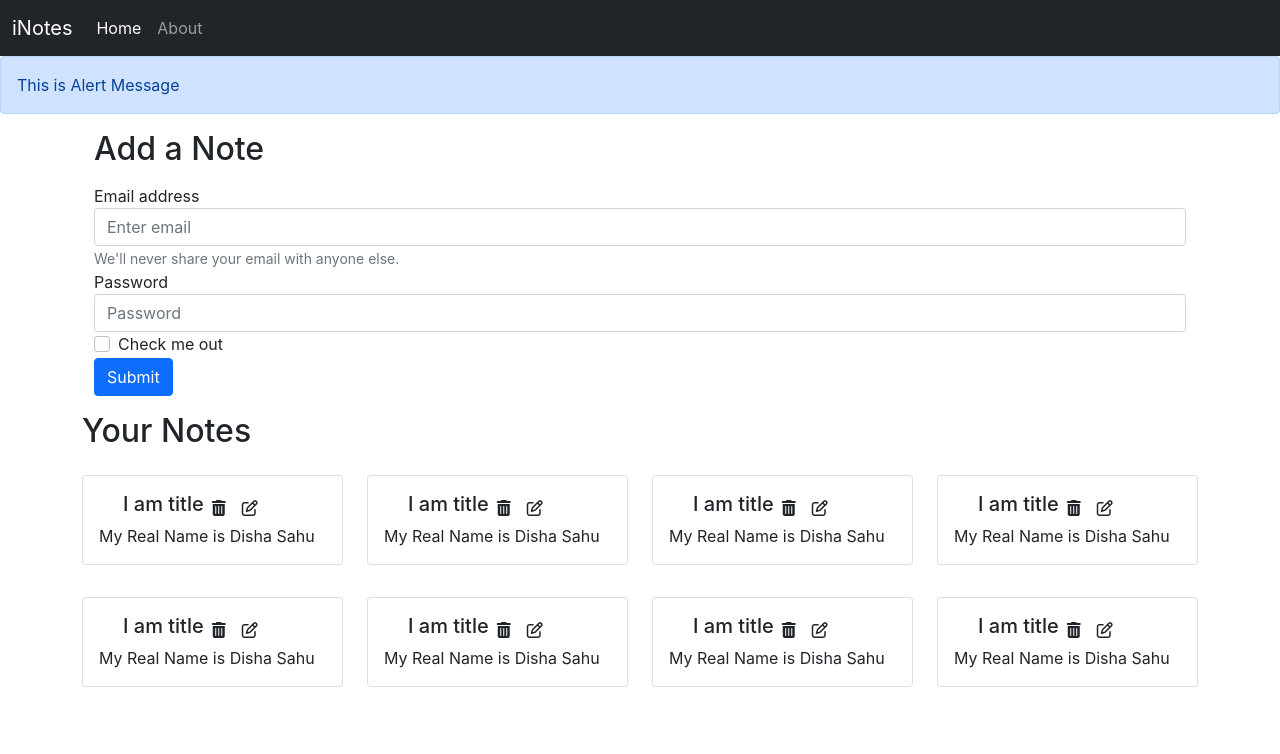
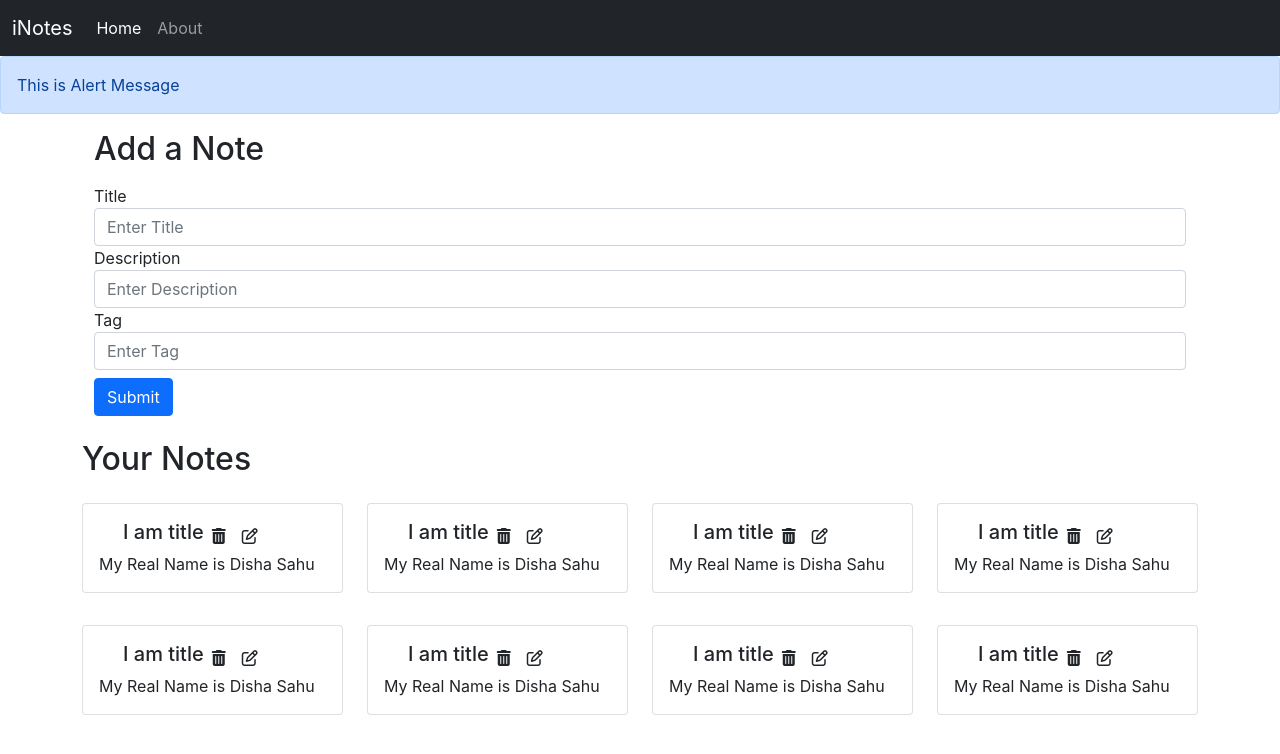
Before and after one commit to sahudisha/iNotes_MERN-Stack, a React (Create React App) app: page / in a window 1280 px wide. Shown: the top 754 px of the page. Built offline with nearby package versions, Linux system fonts and the light colour scheme.

Commit message:
Add and delete a note from UI TODO Api Call

```diff
--- /dev/null
+++ b/src/components/AddNote.js
@@ -0,0 +1,37 @@
+import React, { useContext, useState } from 'react'
+import NoteContext from '../context/notes/NoteContext';
+
+const AddNote = () => {
+    const context = useContext(NoteContext);
+    const { addNote } = context;
+    const [note, setNote] = useState({ title: "", description: '', tag: '' })
+    const onChange = (e) => {
+        setNote({ ...note, [e.target.name]: e.target.value })
+    }
+    const handleClick = (e) => {
+        e.preventDefault();
+        addNote(note.title, note.description, note.tag);
+    }
+    return (
+        <div className="container my-3">
+            <h2>Add a Note</h2>
+            <form className='my-3'>
+                <div className="form-group">
+                    <label htmlFor="title">Title</label>
+                    <input type="text" className="form-control" id="title" name='title' placeholder="Enter Title" onChange={onChange} />
+                </div>
+                <div className="form-group">
+                    <label htmlFor="description">Description</label>
+                    <input type="text" className="form-control" id="description" name='description' placeholder="Enter Description" onChange={onChange} />
+                </div>
+                <div className="form-group">
+                    <label htmlFor="tag">Tag</label>
+                    <input type="text" className="form-control" id="tag" name='tag' placeholder="Enter Tag" onChange={onChange} />
+                </div>
+                <button type="submit" className="btn btn-primary my-2" onClick={handleClick}>Submit</button>
+            </form>
+        </div>
+    )
+}
+
+export default AddNote
--- a/src/components/Home.js
+++ b/src/components/Home.js
@@ -2,28 +2,8 @@
 import Notes from './Notes'
 
 const Home = () => {
-
     return (
         <>
-            <div className="container my-3">
-                <h2>Add a Note</h2>
-                <form className='my-3'>
-                    <div className="form-group">
-                        <label htmlFor="exampleInputEmail1">Email address</label>
-                        <input type="email" className="form-control" id="exampleInputEmail1" aria-describedby="emailHelp" placeholder="Enter email" />
-                        <small id="emailHelp" className="form-text text-muted">We'll never share your email with anyone else.</small>
-                    </div>
-                    <div className="form-group">
-                        <label htmlFor="exampleInputPassword1">Password</label>
-                        <input type="password" className="form-control" id="exampleInputPassword1" placeholder="Password" />
-                    </div>
-                    <div className="form-check">
-                        <input type="checkbox" className="form-check-input" id="exampleCheck1" />
-                        <label className="form-check-label" htmlFor="exampleCheck1">Check me out</label>
-                    </div>
-                    <button type="submit" className="btn btn-primary">Submit</button>
-                </form>
-            </div>
             <Notes />
         </>
     )
--- a/src/components/NoteItem.js
+++ b/src/components/NoteItem.js
@@ -1,6 +1,9 @@
-import React from 'react'
+import React, { useContext } from 'react'
+import NoteContext from '../context/notes/NoteContext';
 
 const NoteItem = (props) => {
+    const context = useContext(NoteContext);
+    const { deleteNote } = context;
     const { note } = props;
     return (
         <div className="container col-md-3">
@@ -8,7 +11,7 @@
                 <div className="card-body">
                     <div className="container d-flex align-items-center">
                         <h5 className="card-title">{note.title}</h5>
-                        <i className="fa-solid fa-trash-alt mx-2"></i>
+                        <i className="fa-solid fa-trash-alt mx-2" onClick={() => { deleteNote(note._id) }}></i>
                         <i className="fa-regular fa-pen-to-square mx-2"></i>
                     </div>
                     <p className="card-text">{note.description}</p>
--- a/src/components/Notes.js
+++ b/src/components/Notes.js
@@ -1,11 +1,14 @@
 import React, { useContext } from 'react'
-import noteContext from '../context/notes/noteContext';
+import NoteContext from '../context/notes/NoteContext';
 import NoteItem from './NoteItem';
+import AddNote from './AddNote';
 
 const Notes = () => {
-    const context = useContext(noteContext);
-    const { notes, setNotes } = context;
+    const context = useContext(NoteContext);
+    const { notes } = context;
     return (
+        <>
+            <AddNote />
             <div className="row my-3">
                 <h2>Your Notes</h2>
                 {notes.map((note) => {
@@ -14,6 +17,7 @@
                     )
                 })}
             </div>
+        </>
     )
 }
 
--- a/src/context/notes/NoteState.js
+++ b/src/context/notes/NoteState.js
@@ -1,5 +1,5 @@
 import React, { useState } from 'react'
-import noteContext from "./noteContext";
+import NoteContext from "./NoteContext";
 
 
 const NoteState = (props) => {
@@ -21,7 +21,7 @@
             "tag": "personal",
             "date": "2025-09-11T07:51:59.196Z",
             "__v": 0
-        },{
+        }, {
             "_id": "68ba9920f58c9669b5144bc3",
             "user": "68b94d6acb6bcfad6e51aef2",
             "title": "I am title",
@@ -38,7 +38,7 @@
             "tag": "personal",
             "date": "2025-09-11T07:51:59.196Z",
             "__v": 0
-        },{
+        }, {
             "_id": "68ba9920f58c9669b5144bc5",
             "user": "68b94d6acb6bcfad6e51aef2",
             "title": "I am title",
@@ -55,7 +55,7 @@
             "tag": "personal",
             "date": "2025-09-11T07:51:59.196Z",
             "__v": 0
-        },{
+        }, {
             "_id": "68ba9920f58c9669b5144bc7",
             "user": "68b94d6acb6bcfad6e51aef2",
             "title": "I am title",
@@ -75,10 +75,38 @@
         }
     ]
     const [notes, setNotes] = useState(notesInitial)
+
+    //Add a note
+    const addNote = (title, description, tag) => {
+        //ToDO API Calls
+        console.log('Adding a note');
+        const note = {
+            "_id": "68c27f9f769c9cc4f7a139d8",
+            "user": "68b94d6acb6bcfad6e51aef2",
+            "title": title,
+            "description": description,
+            "tag": tag,
+            "date": "2025-09-11T07:51:59.196Z",
+            "__v": 0
+        }
+        setNotes(notes.concat(note));
+    }
+    //Delete a note
+    const deleteNote = (id) => {
+        //TODO API Call
+        console.log('Deleting a note with id ' + id)
+        const newNotes = notes.filter((note) => { return note._id !== id })
+        setNotes(newNotes);
+    }
+    //Edit a note
+    const editNote = () => {
+
+    }
+
     return (
-        <noteContext.Provider value={{ notes, setNotes }}>
+        <NoteContext.Provider value={{ notes, addNote, deleteNote, editNote }}>
             {props.children}
-        </noteContext.Provider>
+        </NoteContext.Provider>
     )
 }
 
--- a/src/context/notes/noteContext.js
+++ b/src/context/notes/noteContext.js
@@ -1,5 +1,5 @@
 import { createContext } from "react";
 
-const noteContext = createContext();
+const NoteContext = createContext();
 
-export default noteContext;
+export default NoteContext;
```
Lines whose indentation alone changed are shown as unchanged.
